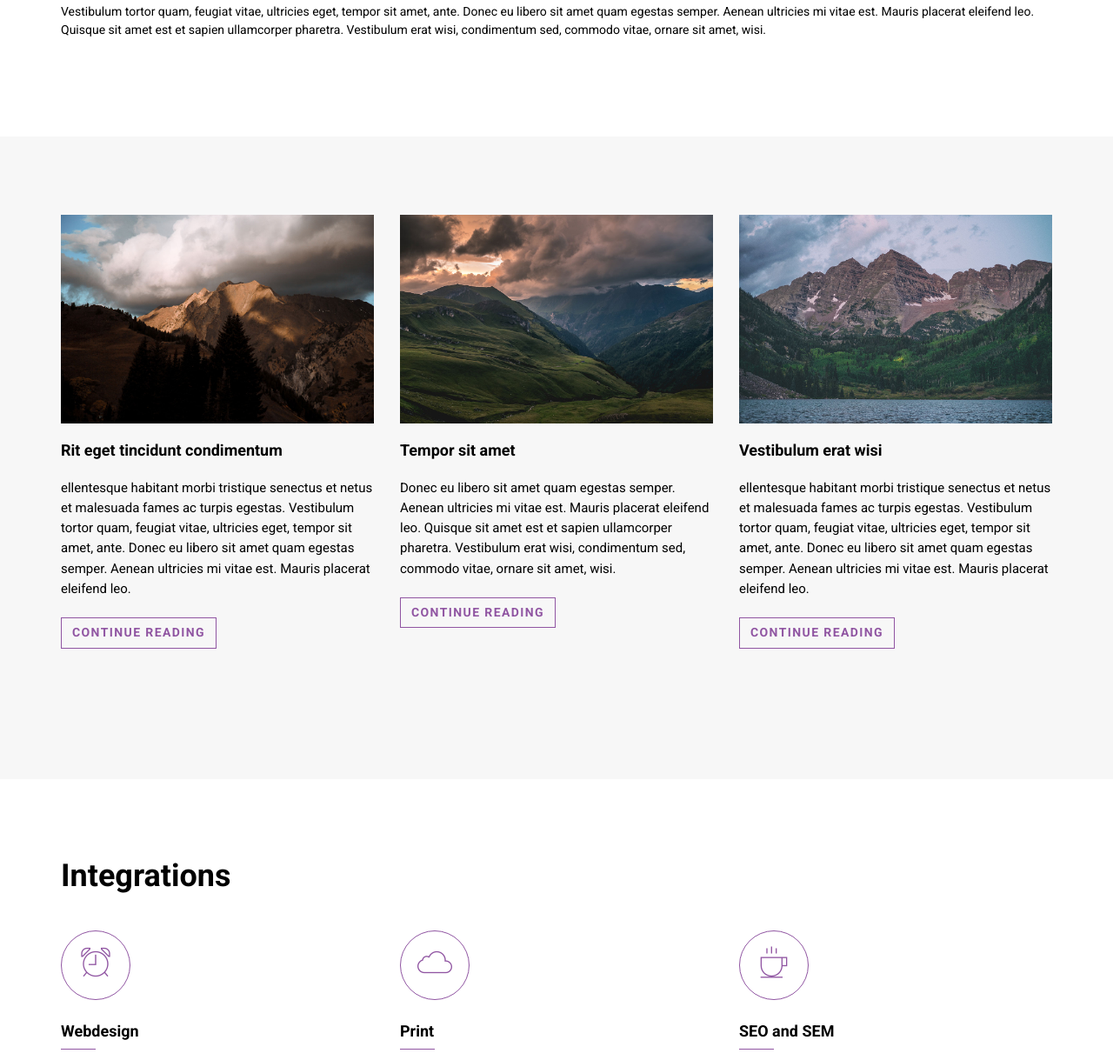
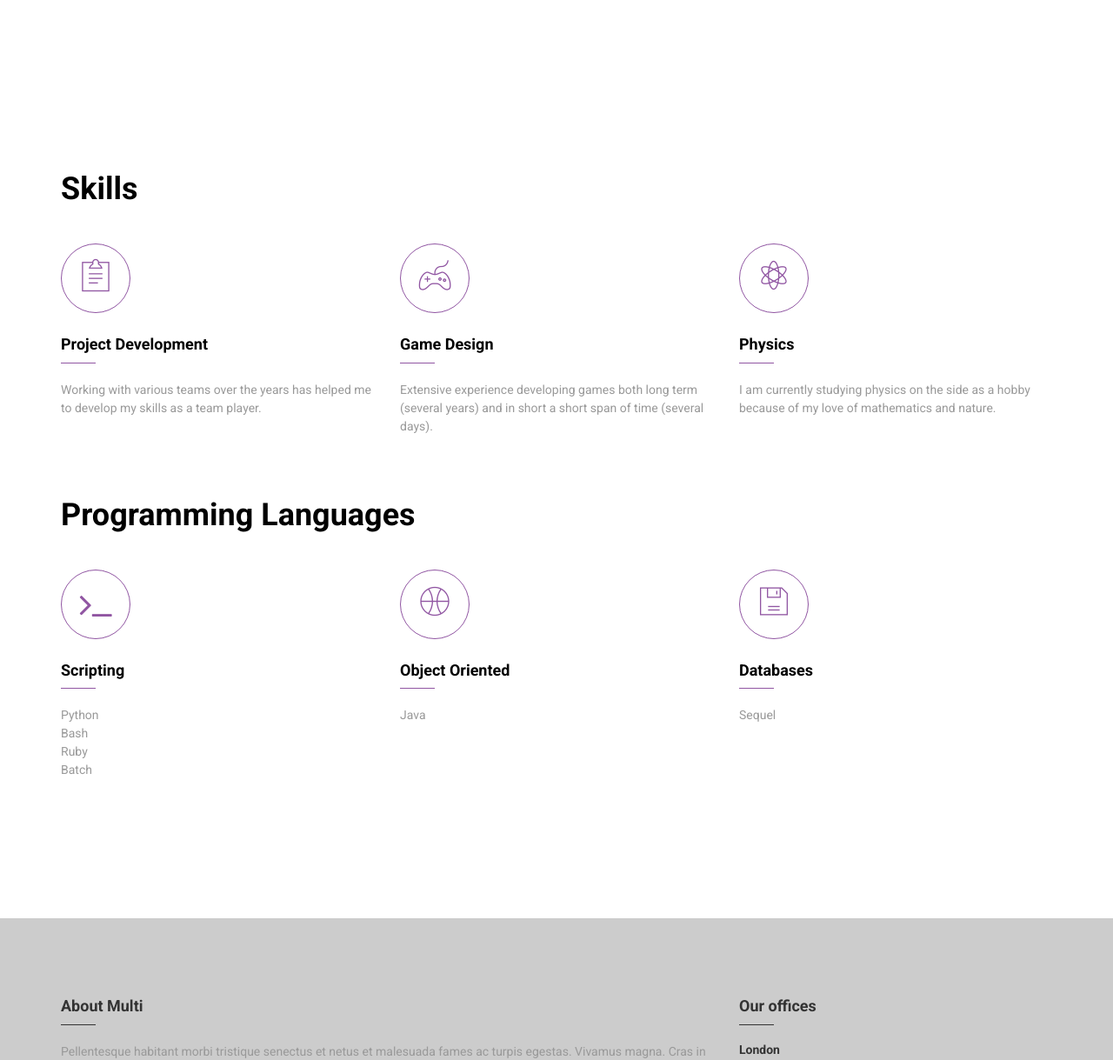
Before and after one commit to DivineEnder/DivineEnder.github.io, a plain HTML site: page index.html in a window 1280 px wide. Shown: the part 711-1930 px from the top of the page at 87% size. Drawn offline with nearby package versions, Linux system fonts and the light colour scheme.

Commit message:
Updating homepage to relevant info
Changed placeholder text at start of page. Updated 'integrations' section to reflect skills and programming language. Updated 'jumbrotron' (background picture at top of page) to picture taken by myself. Commented out unnessecary sections (will be put back in later if needed). All changes are simply placeholders. Most text needs to be vetted and replaced, right now I just want a fully customized site so that I don't have random placeholder text around.

```diff
--- a/css/style.blue.css
+++ b/css/style.blue.css
@@ -443,7 +443,7 @@ p.social.social--big i {
   color: #fff;
   text-shadow: 0 1px 2px rgba(0, 0, 0, 0.6);
   text-align: center;
-  background: url('../img/jumbotron1.jpg') center center no-repeat;
+  background: url('../img/Portland Pano.jpg') center center no-repeat;
   background-size: cover;
 }
 .main-jumbotron .content {
--- a/css/style.default.css
+++ b/css/style.default.css
@@ -443,7 +443,7 @@ p.social.social--big i {
   color: #fff;
   text-shadow: 0 1px 2px rgba(0, 0, 0, 0.6);
   text-align: center;
-  background: url('../img/jumbotron1.jpg') center center no-repeat;
+  background: url('../img/Portland Pano.jpg') center center no-repeat;
   background-size: cover;
 }
 .main-jumbotron .content {
--- a/css/style.green.css
+++ b/css/style.green.css
@@ -443,7 +443,7 @@ p.social.social--big i {
   color: #fff;
   text-shadow: 0 1px 2px rgba(0, 0, 0, 0.6);
   text-align: center;
-  background: url('../img/jumbotron1.jpg') center center no-repeat;
+  background: url('../img/Portland Pano.jpg') center center no-repeat;
   background-size: cover;
 }
 .main-jumbotron .content {
--- a/css/style.pink.css
+++ b/css/style.pink.css
@@ -443,7 +443,7 @@ p.social.social--big i {
   color: #fff;
   text-shadow: 0 1px 2px rgba(0, 0, 0, 0.6);
   text-align: center;
-  background: url('../img/jumbotron1.jpg') center center no-repeat;
+  background: url('../img/Portland Pano.jpg') center center no-repeat;
   background-size: cover;
 }
 .main-jumbotron .content {
--- a/css/style.red.css
+++ b/css/style.red.css
@@ -443,7 +443,7 @@ p.social.social--big i {
   color: #fff;
   text-shadow: 0 1px 2px rgba(0, 0, 0, 0.6);
   text-align: center;
-  background: url('../img/jumbotron1.jpg') center center no-repeat;
+  background: url('../img/Portland Pano.jpg') center center no-repeat;
   background-size: cover;
 }
 .main-jumbotron .content {
--- a/css/style.sea.css
+++ b/css/style.sea.css
@@ -443,7 +443,7 @@ p.social.social--big i {
   color: #fff;
   text-shadow: 0 1px 2px rgba(0, 0, 0, 0.6);
   text-align: center;
-  background: url('../img/jumbotron1.jpg') center center no-repeat;
+  background: url('../img/Portland Pano.jpg') center center no-repeat;
   background-size: cover;
 }
 .main-jumbotron .content {
--- a/css/style.violet.css
+++ b/css/style.violet.css
@@ -443,7 +443,7 @@ p.social.social--big i {
   color: #fff;
   text-shadow: 0 1px 2px rgba(0, 0, 0, 0.6);
   text-align: center;
-  background: url('../img/jumbotron1.jpg') center center no-repeat;
+  background: url('../img/Portland Pano.jpg') center center no-repeat;
   background-size: cover;
 }
 .main-jumbotron .content {
--- a/index.html
+++ b/index.html
@@ -69,14 +69,14 @@
 
 		<section>
 			<div class="container">
-				<h2> Mauris placerat eleifend leo.</h2>
-				<p class="lead">Aenean fermentum, elit eget tincidunt condimentum, eros ipsum rutrum orci, sagittis tempus lacus enim ac dui. Donec non enim in turpis pulvinar facilisis. Ut felis. Praesent dapibus, neque id cursus faucibus, tortor neque egestas augue, eu vulputate magna eros eu erat. Aliquam erat volutpat.</p>
-				<p>Vestibulum tortor quam, feugiat vitae, ultricies eget, tempor sit amet, ante. Donec eu libero sit amet quam egestas semper. Aenean ultricies mi vitae est. Mauris placerat eleifend leo. Quisque sit amet est et sapien ullamcorper pharetra. Vestibulum erat wisi, condimentum sed, commodo vitae, ornare sit amet, wisi.</p>
+				<h2>Who am I?</h2>
+				<p class="lead">My name is David Anuta. I am currently a Sophomore at the University of Rochester, located in Rochester, New York. There, I study both Computer Science and Physics.</p>
+				<p>My course in life may not yet be defined, but I love the journey and all the backroads that it takes me on (even the sketchy ones).</p>
 				<!-- <p><a class="btn btn-ghost">Read more</a></p> -->
 			</div>
 		</section>
 
-		<section class="background-gray-lightest">
+		<!-- <section class="background-gray-lightest">
 			<div class="container">
 				<div class="row">
 					<div class="col-sm-4">
@@ -105,38 +105,63 @@
 					</div>
 				</div>
 			</div>
-		</section>
+		</section> -->
 
 		<!--   *** INTEGRATIONS ***-->
 		<section>
 			<div class="container clearfix">
 				<div class="row services">
 					<div class="col-md-12">
-						<h2 class="h1">Integrations</h2>
+						<h2 class="h1">Skills</h2>
 						<div class="row">
 							<div class="col-sm-4">
 								<div class="box box-services">
-									<div class="icon"><i class="pe-7s-alarm"></i></div>
-									<h4 class="heading">Webdesign</h4>
-									<p>Fifth abundantly made Give sixth hath. Cattle creature i be don't them.</p>
+									<div class="icon"><i class="pe-7s-note2"></i></div>
+									<h4 class="heading">Project Development</h4>
+									<p>Working with various teams over the years has helped me to develop my skills as a team player.</p>
 								</div>
 							</div>
 							<div class="col-sm-4">
 								<div class="box box-services">
-									<div class="icon"><i class="pe-7s-cloud"></i></div>
-									<h4 class="heading">Print</h4>
-									<p>Advantage old had otherwise sincerity dependent additions. It in adapted natural.</p>
+									<div class="icon"><i class="pe-7s-joy"></i></div>
+									<h4 class="heading">Game Design</h4>
+									<p>Extensive experience developing games both long term (several years) and in short a short span of time (several days).</p>
 								</div>
 							</div>
 							<div class="col-sm-4">
 								<div class="box box-services">
-									<div class="icon"><i class="pe-7s-coffee"></i></div>
-									<h4 class="heading">SEO and SEM</h4>
-									<p>Am terminated it excellence invitation projection as. She graceful shy. </p>
+									<div class="icon"><i class="pe-7s-science"></i></div>
+									<h4 class="heading">Physics</h4>
+									<p>I am currently studying physics on the side as a hobby because of my love of mathematics and nature.</p>
 								</div>
 							</div>
 						</div>
-						<h2 class="h1">Tools</h2>
+
+						<h2 class="h1">Programming Languages</h2>
+						<div class="row">
+							<div class="col-sm-4">
+								<div class="box box-services">
+									<div class="icon"><i class="fa fa-terminal"></i></div>
+									<h4 class="heading">Scripting</h4>
+									<p>Python<br>Bash<br>Ruby<br>Batch</p>
+								</div>
+							</div>
+							<div class="col-sm-4">
+								<div class="box box-services">
+									<div class="icon"><i class="pe-7s-ball"></i></div>
+									<h4 class="heading">Object Oriented</h4>
+									<p>Java</p>
+								</div>
+							</div>
+							<div class="col-sm-4">
+								<div class="box box-services">
+									<div class="icon"><i class="pe-7s-diskette"></i></div>
+									<h4 class="heading">Databases</h4>
+									<p>Sequel</p>
+								</div>
+							</div>
+						</div>
+						<!-- <h2 class="h1">Tools</h2>
 						<div class="row">
 							<div class="col-sm-4">
 								<div class="box box-services">
@@ -159,7 +184,7 @@
 									<p>Am terminated it excellence invitation projection as. She graceful shy. </p>
 								</div>
 							</div>
-						</div>
+						</div> -->
 					</div>
 				</div>
 			</div>
@@ -167,7 +192,7 @@
 		<!--   *** INTEGRATIONS END ***-->
 
 		<!-- portfolio-->
-		<section id="portfolio" class="background-gray-lightest">
+		<!-- <section id="portfolio" class="background-gray-lightest">
 			<div class="container">
 				<div class="row">
 					<div class="col-md-12">
@@ -207,7 +232,7 @@
 					</div>
 				</div>
 			</div>
-		</section>
+		</section> -->
 
 		<footer class="footer">
 			<div class="footer__block">
```
Also changed, not shown: 1 other file.
